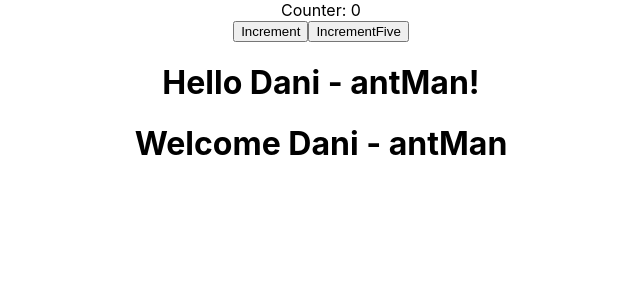
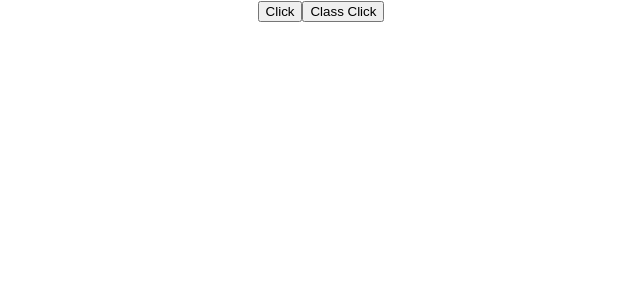
Before and after one commit to bavShehata/brushing-on-react, a React (Create React App) app in the folder hello-world/: page / in a window 1280 px wide. Shown: the top 300 px of the page, without its empty margins (319-959 px from the left). Built offline with nearby package versions, Linux system fonts and the light colour scheme.

Commit message:
Basic event handling

```diff
--- a/hello-world/src/App.js
+++ b/hello-world/src/App.js
@@ -5,11 +5,15 @@ import Welcome from "./components/Welcome";
 import Hello from "./components/Hello";
 import Message from "./components/Message";
 import Counter from "./components/ Counter";
+import FunctionClick from "./components/FunctionClick";
+import ClassClick from "./components/ClassClick";
 
 function App() {
   return (
     <div className="App">
-      <Counter />
+      {/* <Counter /> */}
+      <FunctionClick />
+      <ClassClick />
       {/* <Message /> */}
       {/* <Greet name="Bavly">
         <h2>This is children props</h2>
@@ -22,8 +26,8 @@ function App() {
       <Welcome name="Dani" />
       <Welcome name="Mary" />
       <Hello /> */}
-      <Greet name="Dani" superHero="antMan" />
-      <Welcome name="Dani" superHero="antMan" />
+      {/* <Greet name="Dani" superHero="antMan" />
+      <Welcome name="Dani" superHero="antMan" /> */}
     </div>
   );
 }
--- /dev/null
+++ b/hello-world/src/components/ClassClick.js
@@ -0,0 +1,28 @@
+import React, { Component } from "react";
+
+export class ClassClick extends Component {
+  clickHandler = (e) => {
+    console.log("Button clicked");
+  };
+  clickHandler1(e) {
+    console.log("Button clicked");
+  }
+  clickHandler2 = function (e) {
+    console.log("Button clicked");
+  };
+  render() {
+    return (
+      <>
+        <button
+          onClick={(e) => {
+            this.clickHandler2();
+          }}
+        >
+          Class Click
+        </button>
+      </>
+    );
+  }
+}
+
+export default ClassClick;
--- /dev/null
+++ b/hello-world/src/components/FunctionClick.js
@@ -0,0 +1,21 @@
+import React from "react";
+const FunctionClick = () => {
+  const clickHandler = () => {
+    console.log("Button clicks");
+  };
+  function clickHandler2() {
+    console.log("Button clicks");
+  }
+  return (
+    <>
+      <button
+        onClick={(e) => {
+          clickHandler2();
+        }}
+      >
+        Click
+      </button>
+    </>
+  );
+};
+export default FunctionClick;
```
